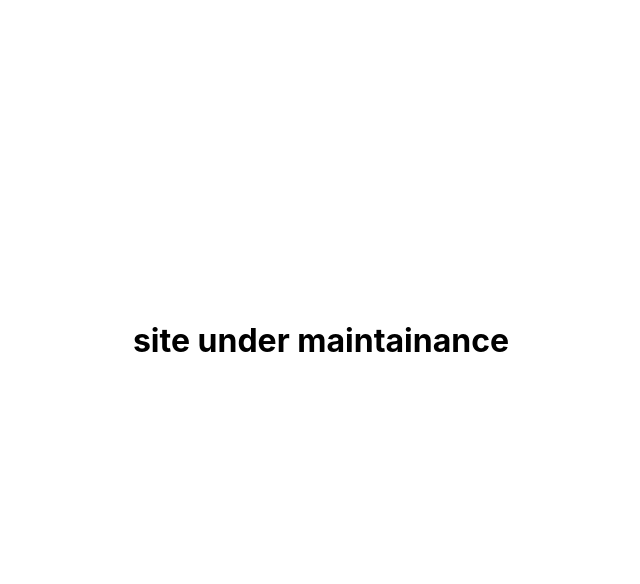
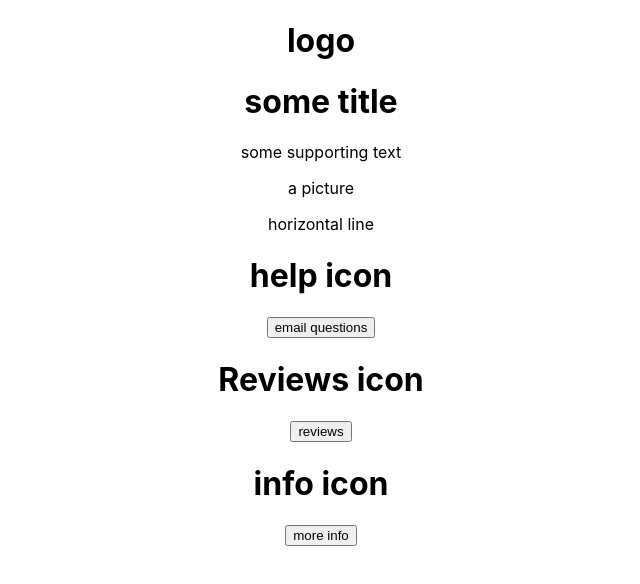
Before and after one commit to jarenworme/mockfirm, a React (Create React App) app: page / in a window 1280 px wide. Shown: the top 584 px of the page, without its empty margins (319-959 px from the left). Built offline with nearby package versions, Linux system fonts and the light colour scheme.

Commit message:
coded review display functionality

```diff
--- a/src/pages/landingpage.js
+++ b/src/pages/landingpage.js
@@ -3,13 +3,26 @@ import React, { useState, useEffect } from "react";
 import axios from "axios";
 
 export default function LandingPage () {
+    const navigate = useNavigate();
 
-    const navigate = useNavigate();
+    const emailQuestions = () => {};
+    const routeReviews = () => navigate('/reviews', { replace: false });
+    const routeMoreInfo = () => navigate('/moreinfo', { replace: false });
 
 
     return (
         <div>
-            <h1 style={{padding: 300 + 'px'}}>site under maintainance</h1>
+            <h1>logo</h1>
+            <h1>some title</h1>
+            <p>some supporting text</p>
+            <p>a picture</p>
+            <p>horizontal line</p>
+            <h1>help icon</h1>
+            <button onClick={emailQuestions}>email questions</button>
+            <h1>Reviews icon</h1>
+            <button onClick={routeReviews}>reviews</button>
+            <h1>info icon</h1>
+            <button onClick={routeMoreInfo}>more info</button>
         </div>
     )
 }
--- a/src/pages/reviews.js
+++ b/src/pages/reviews.js
@@ -1,15 +1,79 @@
 import { useNavigate } from "react-router-dom";
 import React, { useState, useEffect } from "react";
 import axios from "axios";
+import WEBADDRESS from "../webAddress";
 
 export default function Reviews () {
+    const navigate = useNavigate();
 
-    const navigate = useNavigate();
+    const [reviewArray, setReviewArray] = useState([]);
+    const [currTab, setCurrTab] = useState('all');
+
+    // grab all reviews from api
+    useEffect(() => {
+        var Addr = WEBADDRESS + 'api/reviews/';
+        axios.get(Addr)
+            .then(response => {
+                setReviewArray(response.data);
+            })
+            .catch(error => {
+                console.log(error);
+            });
+    }, []);
+
+    useEffect(() => {
+        console.log(reviewArray);
+    }, [reviewArray]);
+
+    const switchTab = (tab) => {
+        if(tab == 0) {
+            setCurrTab('all');
+            var Addr = WEBADDRESS + 'api/reviews/';
+            axios.get(Addr)
+                .then(response => {
+                    setReviewArray(response.data);
+                })
+                .catch(error => {
+                    console.log(error);
+                });
+        } else {
+            let tabName = tab + '-star';
+            setCurrTab(tabName);
+            var Addr = WEBADDRESS + 'api/reviews/' + tab + '/';
+            axios.get(Addr)
+                .then(response => {
+                    setReviewArray(response.data);
+                })
+                .catch(error => {
+                    console.log(error);
+                });
+        }
+
+    }
 
 
     return (
         <div>
-            <h1 style={{padding: 300 + 'px'}}>site under maintainance</h1>
+            <h1>see our reviews</h1>
+            <button onClick={() => switchTab(0)}>all</button>
+            <button onClick={() => switchTab(5)}>5-star</button>
+            <button onClick={() => switchTab(4)}>4-star</button>
+            <button onClick={() => switchTab(3)}>3-star</button>
+            <button onClick={() => switchTab(2)}>2-star</button>
+            <button onClick={() => switchTab(1)}>1-star</button>
+            <div>
+                {reviewArray.length == 0 ?
+                <div>
+                    <h2>currently no {currTab} reviews.</h2>
+                </div>
+                : reviewArray.map((item, index) => (
+                    <div key={item.id}>
+                        <h1>{item.stars}</h1>
+                        <h1>{item.content}</h1>
+                        <h1>{item.reviewer}</h1>
+                    </div>
+                ))}
+            </div>
         </div>
-    )
+    );
 }
--- /dev/null
+++ b/src/webAddress.js
@@ -0,0 +1,4 @@
+const WEBADDRESS = 'http://127.0.0.1:8000/';
+//const WEBADDRESS = 'https://legologbackend-4cf39f2a38b0.herokuapp.com/';
+
+export default WEBADDRESS;
```
